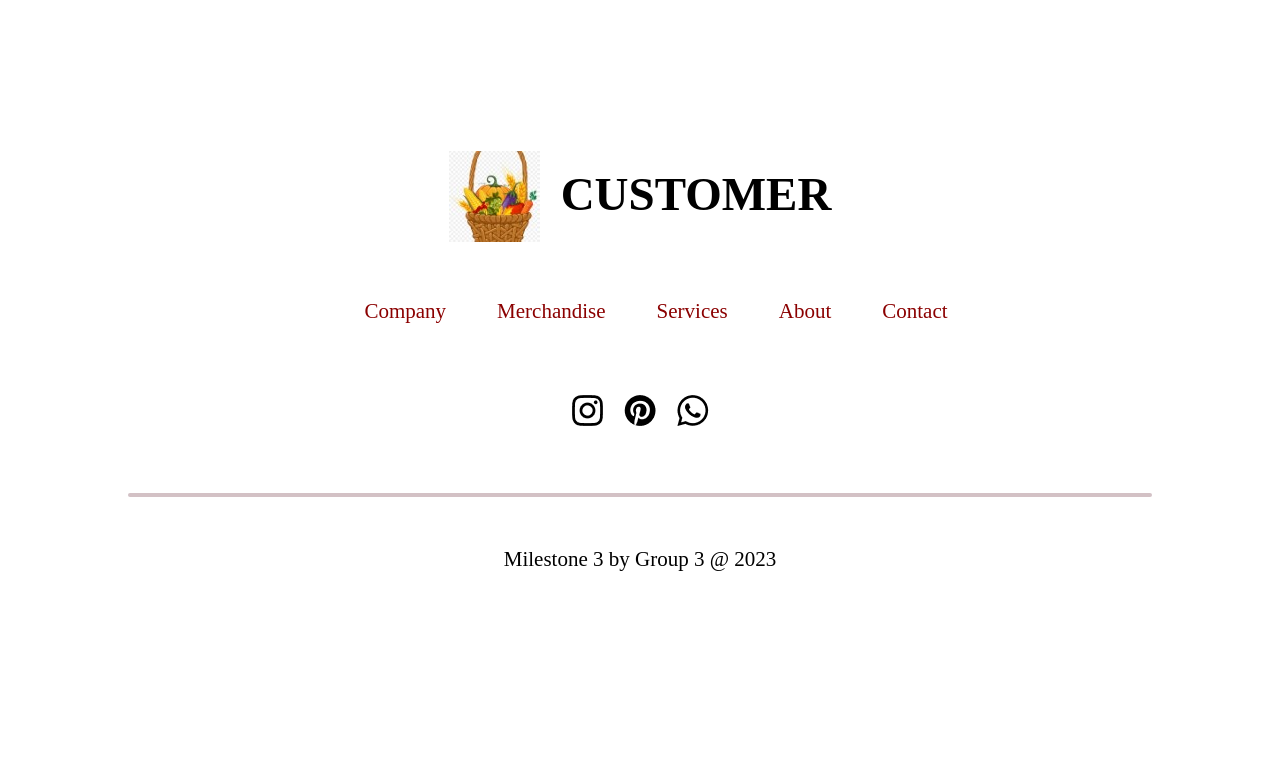
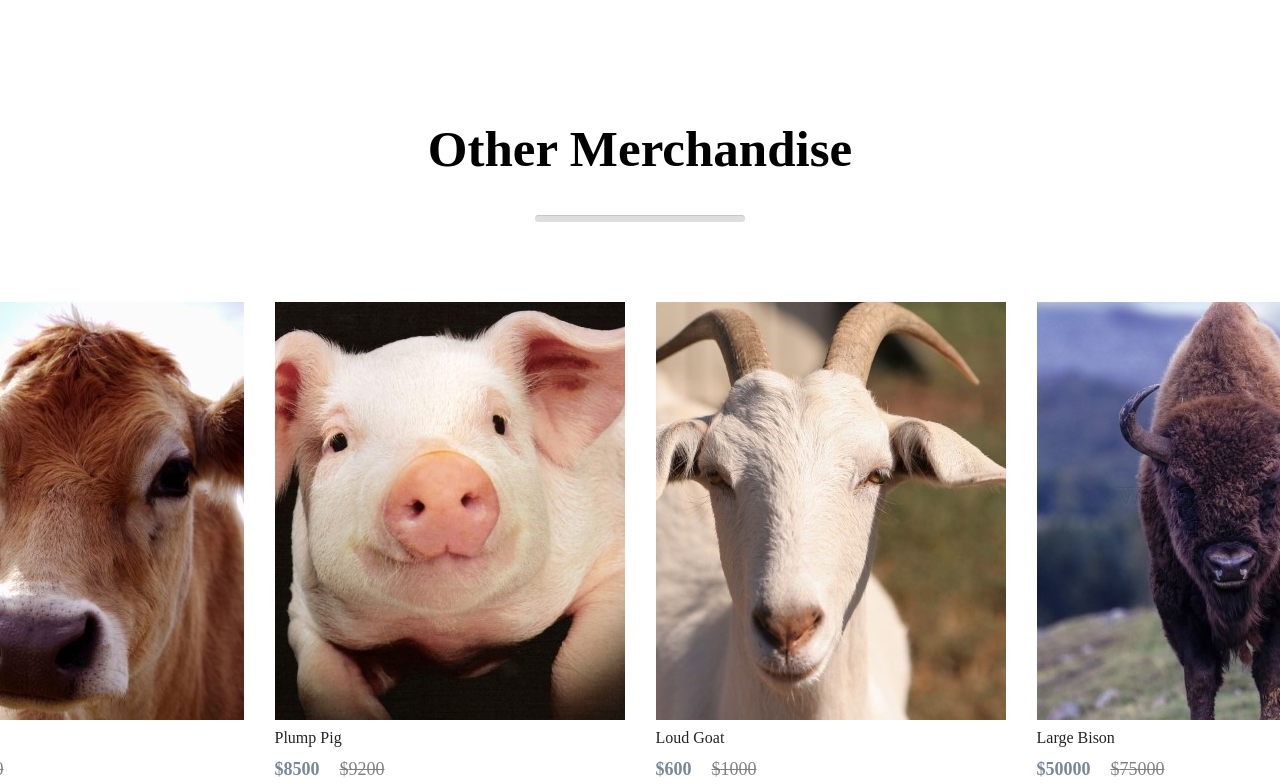
Before and after one commit to elvaplazola/FarmerFriends, a React (Create React App) app in the folder frontend/: page /product/1 in a window 1280 px wide. Shown: the part 1436-2220 px from the top of the page. Before the commit the page ends 2058 px from the top, so only its background shows below. Built offline with nearby package versions, Linux system fonts and the light colour scheme; a web font is replaced by a local one.

Commit message:
merch and func

```diff
--- a/frontend/src/Components/Item/Item.jsx
+++ b/frontend/src/Components/Item/Item.jsx
@@ -6,7 +6,7 @@ const Item = (props) => {
   return (
     <div className="item">
       <Link to={`/product/${props.id}`}>
-        <img src={props.image} alt="" />
+        <img onClick={window.scrollTo(0, 0)} src={props.image} alt="" />
       </Link>
       <p>{props.name}</p>
       <div className="item-prices">
--- /dev/null
+++ b/frontend/src/Components/RelatedProducts/RelatedProducts.css
@@ -0,0 +1,26 @@
+.relatedproducts {
+  height: 91vh;
+  gap: 11px;
+  display: flex;
+  flex-direction: column;
+  align-items: center;
+}
+
+.relatedproducts h1 {
+  font-weight: 650;
+  font-size: 51px;
+  color: black;
+}
+
+.relatedproducts-item {
+  gap: 31px;
+  display: flex;
+  margin-top: 53px;
+}
+
+.relatedproducts hr {
+  background: gray;
+  width: 210px;
+  height: 7px;
+  border-radius: 11px;
+}
--- /dev/null
+++ b/frontend/src/Components/RelatedProducts/RelatedProducts.jsx
@@ -0,0 +1,29 @@
+import React from "react";
+import "./RelatedProducts.css";
+import data_product from "../Assets/data";
+import Item from "../Item/Item";
+
+function RelatedProducts() {
+  return (
+    <div className="relatedproducts">
+      <h1>Other Merchandise</h1>
+      <hr />
+      <div className="relatedproducts-item">
+        {data_product.map((item, i) => {
+          return (
+            <Item
+              key={i}
+              id={item.id}
+              name={item.name}
+              image={item.image}
+              new_price={item.new_price}
+              old_price={item.old_price}
+            />
+          );
+        })}
+      </div>
+    </div>
+  );
+}
+
+export default RelatedProducts;
--- a/frontend/src/Pages/Product.jsx
+++ b/frontend/src/Pages/Product.jsx
@@ -4,6 +4,7 @@ import { useParams } from "react-router-dom";
 import Breadcrumbs from "../Components/Breadcrumbs/Breadcrumbs";
 import ProductDisplay from "../Components/ProductDisplay/ProductDisplay";
 import DescriptionBox from "../Components/DescriptionBox/DescriptionBox";
+import RelatedProducts from "../Components/RelatedProducts/RelatedProducts";
 
 const Product = () => {
   const { all_product } = useContext(ShopContext);
@@ -14,6 +15,7 @@ const Product = () => {
       <Breadcrumbs product={product} />
       <ProductDisplay product={product} />
       <DescriptionBox />
+      <RelatedProducts />
     </div>
   );
 };
```
